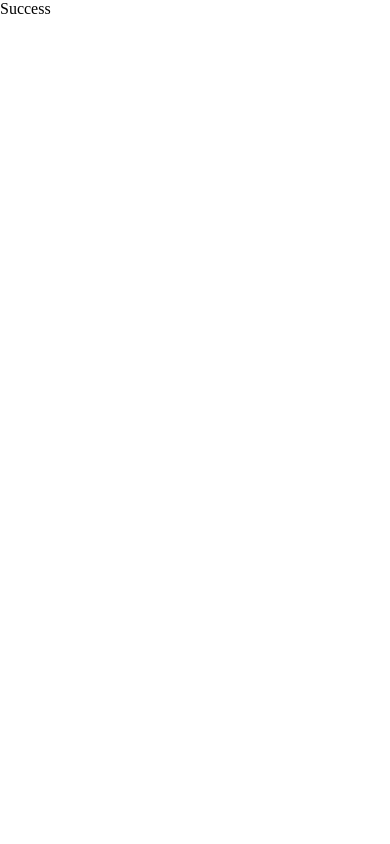
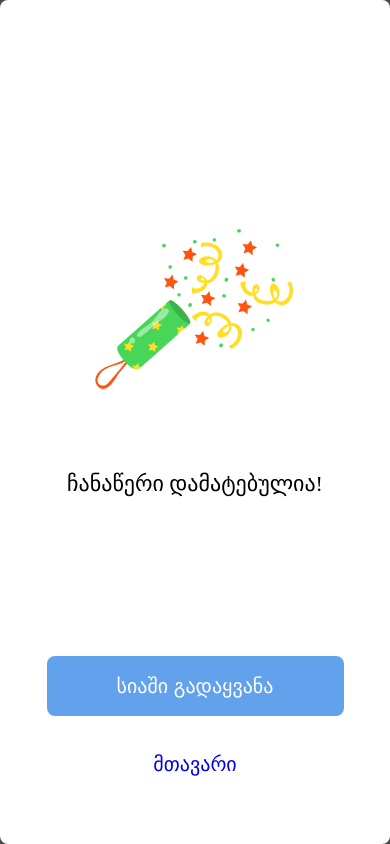
Before and after one commit to Sebuamari/redberry-bootcamp-assignment, a React (Create React App) app: page /Success in a window 390 px wide. Built offline with nearby package versions, Linux system fonts and the light colour scheme.

Commit message:
success popup

```diff
--- a/src/pages/Success.js
+++ b/src/pages/Success.js
@@ -1,9 +1,23 @@
 import React, { Component } from 'react'
+import { Link } from 'react-router-dom'
+import success from "../images/congrats.png"
+import "../styles/success.css"
 
 export default class Success extends Component {
   render() {
     return (
-      <div>Success</div>
+      <div className='success-page'>
+        <div className='success-container'>
+          <div className="image-and-message">
+            <img className='success-image' src={success} alt="sucess vector"/>
+            <p className='success-message'>ჩანაწერი დამატებულია!</p>
+          </div>
+          <div className='success-links'>
+            <button className='list-button'><Link to="/Laptops"/>სიაში გადაყვანა</button>
+            <Link className='main-button' to="/">მთავარი</Link>
+          </div>
+        </div>
+      </div>
     )
   }
 }
--- /dev/null
+++ b/src/styles/success.css
@@ -0,0 +1,82 @@
+:root{
+    --success-background: #4A4A4A;
+    --success-container-background:#FFFFFF;
+    --button: #62A1EB;
+}
+.app > .success-page{
+    display: flex;
+    justify-content: center;
+    align-items: center;
+    width: 2033px;
+    height: 1205px;
+    background-color: var(--success-background);
+}
+.success-page > .success-container{
+    display: flex;
+    flex-direction: column;
+    justify-content: space-around;
+    align-items: center;
+    width: 847px;
+    height: 537px;
+    border-radius: 8px;
+    background-color: var(--success-container-background);
+}
+.success-container > .image-and-message{
+    display: flex;
+    flex-direction: column;
+    justify-content: space-between;
+    align-items: center;
+    width: 314px;
+    height: 320px;
+}
+.success-container > .success-links{
+    display: flex;
+    flex-direction: column;
+    justify-content: space-around;
+    align-items: center;
+    height: 120px;
+}
+.image-and-message > .success-image{
+    width: 235px;
+    height: 258px;
+}
+.image-and-message > .success-message{
+    font-size: 25px;
+}
+.success-links > .list-button{
+    width: 297px;
+    height: 60px;
+    text-decoration: none;
+    background-color: var(--button);
+    border-radius: 8px;
+    border: 0;
+    color: var(--success-container-background);
+    font-size: 20px;
+}
+.success-links > .main-button{
+    text-decoration: none;
+    font-size: 20px;
+}
+@media screen and (max-width: 390px) {
+    .app > .success-page{
+        width: 390px;
+        height: 844px;
+    }
+    .success-page > .success-container{
+        width: 100%;
+        height: 100%;
+    }
+    .success-container > .image-and-message{
+        height: 450px;
+        justify-content: flex-end;
+    }
+    .image-and-message > .success-image{
+        width: 235px;
+    }
+    .image-and-message > .success-message{
+        font-size: 22px;
+    }
+    .success-container > .success-links{
+        justify-content: space-between;
+    }
+}
```
